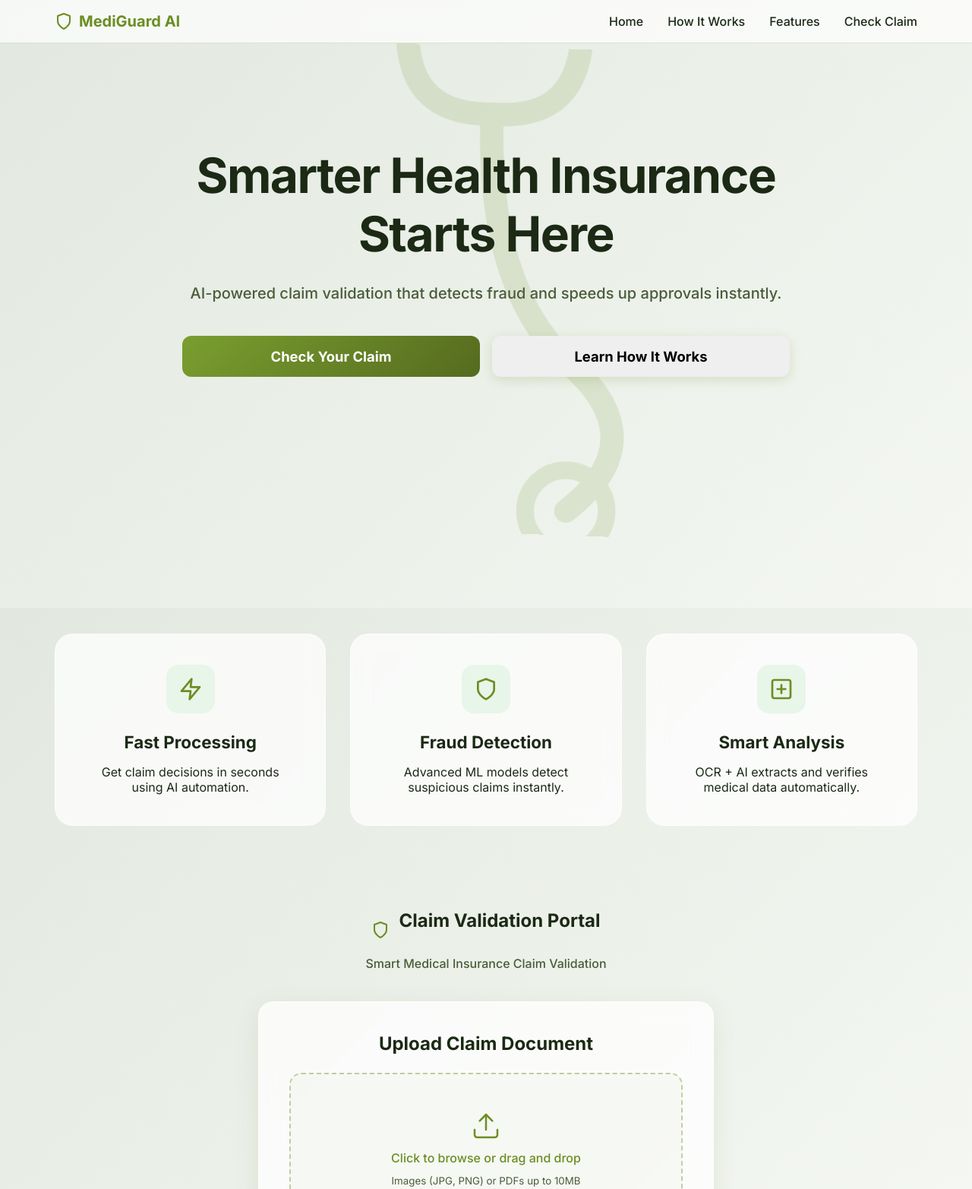
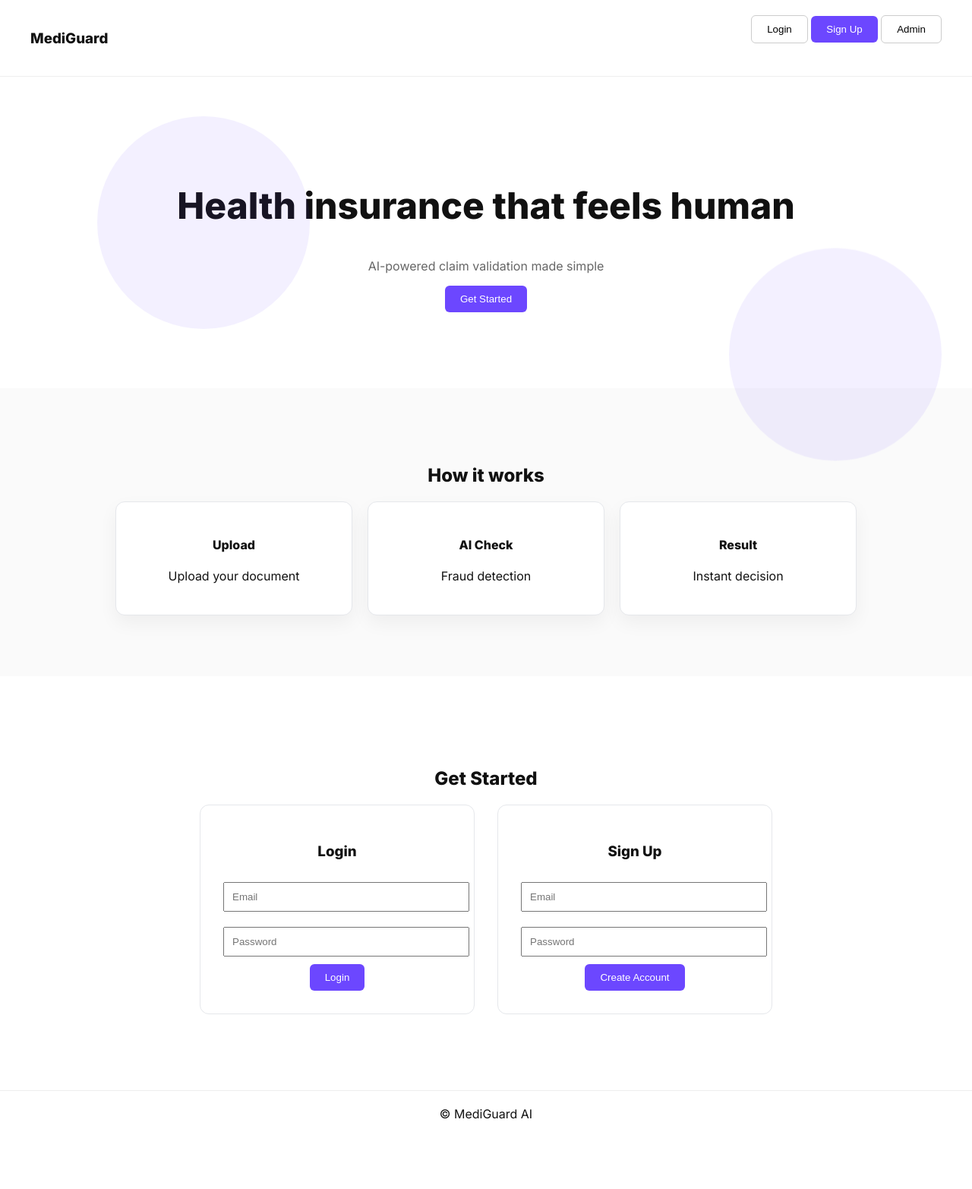
Before and after one commit to Srijan0409/MediGuard-AI, a website: page frontend/index.html in a window 1280 px wide. Shown: the top 1565 px of the page at 76% size. After the commit the page ends 1496 px from the top, so only its background shows below. Drawn offline with nearby package versions, Linux system fonts and the light colour scheme.

Commit message:
Update index.html

```diff
--- a/frontend/index.html
+++ b/frontend/index.html
@@ -3,135 +3,201 @@
 <head>
 <meta charset="UTF-8">
 <meta name="viewport" content="width=device-width, initial-scale=1.0">
-    <title>MediGuard AI - Claim Validation System</title>
-    <link href="https://fonts.googleapis.com/css2?family=Inter:wght@400;500;700&display=swap" rel="stylesheet">
-    <link rel="stylesheet" href="style.css">
+<title>MediGuard AI</title>
+
+<link href="https://fonts.googleapis.com/css2?family=Inter:wght@400;600;800&display=swap" rel="stylesheet">
+
+<style>
+body { margin:0; font-family:Inter; background:#fff; color:#111; scroll-behavior:smooth; }
+
+.navbar {
+  display:flex;
+  justify-content:space-between;
+  padding:20px 40px;
+  border-bottom:1px solid #eee;
+}
+
+.btn {
+  padding:10px 20px;
+  border-radius:6px;
+  border:none;
+  cursor:pointer;
+}
+.primary { background:#6c47ff; color:white; }
+.outline { border:1px solid #ccc; background:white; }
+
+.hero {
+  text-align:center;
+  padding:100px 20px;
+  position:relative;
+}
+
+.hero h1 { font-size:3rem; }
+.hero p { color:#666; }
+
+.bg-circle {
+  position:absolute;
+  width:280px;
+  height:280px;
+  background:rgba(108,71,255,0.08);
+  border-radius:50%;
+  top:20%;
+  left:10%;
+  animation:float 10s infinite;
+}
+
+.bg-circle2 { top:60%; left:75%; animation-delay:3s; }
+
+@keyframes float {
+  0%{transform:translateY(0)}
+  50%{transform:translateY(-30px)}
+  100%{transform:translateY(0)}
+}
+
+.section {
+  padding:80px 20px;
+  background:#fafafa;
+  text-align:center;
+}
+
+.cards {
+  display:flex;
+  gap:20px;
+  justify-content:center;
+  flex-wrap:wrap;
+}
+
+.card {
+  background:#fff;
+  border:1px solid #e5e7eb;
+  border-radius:12px;
+  padding:25px;
+  width:260px;
+  box-shadow:0 10px 25px rgba(0,0,0,0.05);
+}
+
+.auth-section {
+  padding:100px 20px;
+  text-align:center;
+}
+
+.auth-container {
+  display:flex;
+  justify-content:center;
+  gap:30px;
+  flex-wrap:wrap;
+}
+
+.auth-box {
+  background:#fff;
+  border:1px solid #e5e7eb;
+  border-radius:12px;
+  padding:30px;
+  width:300px;
+}
+
+.auth-box input {
+  width:100%;
+  margin:10px 0;
+  padding:10px;
+}
+
+.footer {
+  padding:20px;
+  text-align:center;
+  border-top:1px solid #eee;
+}
+</style>
 </head>
+
 <body>
-    <!-- Background Stethoscope (Animated) -->
-    <div class="bg-steth-wrapper" id="bg-steth">
-        <svg viewBox="0 0 400 400" width="100%" height="100%" preserveAspectRatio="xMidYMid slice" opacity="0.15">
-            <!-- Simplified elegant stethoscope -->
-            <path d="M 200,80 Q 200,200 260,250 T 260,350" stroke="var(--primary-color)" stroke-width="16" fill="none" stroke-linecap="round"/>
-            <circle cx="260" cy="350" r="28" fill="none" stroke="var(--primary-color)" stroke-width="12"/>
-            <path d="M 140,20 C 140,80 180,80 200,80 C 220,80 260,80 260,20" stroke="var(--primary-color)" stroke-width="16" fill="none" stroke-linecap="round"/>
-            <circle cx="140" cy="20" r="12" fill="var(--primary-color)"/>
-            <circle cx="260" cy="20" r="12" fill="var(--primary-color)"/>
-        </svg>
+
+<div class="navbar">
+  <h3>MediGuard</h3>
+  <div>
+    <button class="btn outline" onclick="scrollToAuth()">Login</button>
+    <button class="btn primary" onclick="scrollToAuth()">Sign Up</button>
+    <button class="btn outline" onclick="goAdmin()">Admin</button>
+  </div>
 </div>
 
-    <!-- Glassmorphic Navbar -->
-    <nav class="navbar" id="navbar">
-        <div class="nav-container">
-            <div class="nav-logo">
-                <svg width="24" height="24" viewBox="0 0 24 24" fill="none" stroke="currentColor" stroke-width="2" stroke-linecap="round" stroke-linejoin="round"><path d="M12 22s8-4 8-10V5l-8-3-8 3v7c0 6 8 10 8 10z"></path></svg>
-                <span>MediGuard AI</span>
-            </div>
-            <ul class="nav-links">
-                <li><a href="#hero">Home</a></li>
-                <li><a href="#features">How It Works</a></li>
-                <li><a href="#features">Features</a></li>
-                <li><a href="#app-section">Check Claim</a></li>
-            </ul>
-        </div>
-    </nav>
+<section class="hero">
+  <div class="bg-circle"></div>
+  <div class="bg-circle bg-circle2"></div>
 
-    <!-- Hero Section -->
-    <header class="hero-section" id="hero">
-        <div class="hero-content">
-            <h1 class="hero-h1">Smarter Health Insurance Starts Here</h1>
-            <p class="hero-p">AI-powered claim validation that detects fraud and speeds up approvals instantly.</p>
-            <div class="hero-actions">
-                <button class="btn primary-btn btn-lg highlight-btn" onclick="document.getElementById('app-section').scrollIntoView({behavior: 'smooth'})">Check Your Claim</button>
-                <button class="btn secondary-btn btn-lg" onclick="document.getElementById('features').scrollIntoView({behavior: 'smooth'})">Learn How It Works</button>
-            </div>
-        </div>
-    </header>
+  <h1>Health insurance that feels human</h1>
+  <p>AI-powered claim validation made simple</p>
+  <button class="btn primary" onclick="scrollToAuth()">Get Started</button>
+</section>
 
-    <!-- Feature Strip -->
-    <section class="features-section" id="features">
-        <div class="features-grid">
-            <div class="feature-card">
-                <div class="feature-icon">
-                    <svg width="32" height="32" viewBox="0 0 24 24" fill="none" stroke="currentColor" stroke-width="2" stroke-linecap="round" stroke-linejoin="round"><path d="M13 2L3 14h9l-1 8 10-12h-9l1-8z"/></svg>
-                </div>
-                <h3>Fast Processing</h3>
-                <p>Get claim decisions in seconds using AI automation.</p>
-            </div>
-            <div class="feature-card">
-                <div class="feature-icon">
-                    <svg width="32" height="32" viewBox="0 0 24 24" fill="none" stroke="currentColor" stroke-width="2" stroke-linecap="round" stroke-linejoin="round"><path d="M12 22s8-4 8-10V5l-8-3-8 3v7c0 6 8 10 8 10z"/></svg>
-                </div>
-                <h3>Fraud Detection</h3>
-                <p>Advanced ML models detect suspicious claims instantly.</p>
-            </div>
-            <div class="feature-card">
-                <div class="feature-icon">
-                    <svg width="32" height="32" viewBox="0 0 24 24" fill="none" stroke="currentColor" stroke-width="2" stroke-linecap="round" stroke-linejoin="round"><rect x="3" y="3" width="18" height="18" rx="2" ry="2"/><line x1="12" y1="8" x2="12" y2="16"/><line x1="8" y1="12" x2="16" y2="12"/></svg>
-                </div>
-                <h3>Smart Analysis</h3>
-                <p>OCR + AI extracts and verifies medical data automatically.</p>
-            </div>
+<section class="section">
+  <h2>How it works</h2>
+  <div class="cards">
+    <div class="card"><h4>Upload</h4><p>Upload your document</p></div>
+    <div class="card"><h4>AI Check</h4><p>Fraud detection</p></div>
+    <div class="card"><h4>Result</h4><p>Instant decision</p></div>
   </div>
 </section>
 
-    <!-- Functional App Section -->
-    <section id="app-section" class="app-shell">
-        <div class="app-container">
-            <header class="app-header-internal">
-                <div class="logo">
-                    <svg width="24" height="24" viewBox="0 0 24 24" fill="none" stroke="currentColor" stroke-width="2" stroke-linecap="round" stroke-linejoin="round"><path d="M12 22s8-4 8-10V5l-8-3-8 3v7c0 6 8 10 8 10z"></path></svg>
-                    <h2>Claim Validation Portal</h2>
-                </div>
-                <p>Smart Medical Insurance Claim Validation</p>
-            </header>
-            <main>
-            <div class="upload-card">
-                <h2>Upload Claim Document</h2>
-                <form id="uploadForm">
-                    <div class="file-input-wrapper">
-                        <input type="file" id="claimDocument" name="claimDocument" accept="image/jpeg, image/png, application/pdf" required>
-                        <div class="drop-zone-content">
-                            <svg width="40" height="40" viewBox="0 0 24 24" fill="none" stroke="currentColor" stroke-width="1.5" stroke-linecap="round" stroke-linejoin="round"><path d="M21 15v4a2 2 0 0 1-2 2H5a2 2 0 0 1-2-2v-4"></path><polyline points="17 8 12 3 7 8"></polyline><line x1="12" y1="3" x2="12" y2="15"></line></svg>
-                            <span>Click to browse or drag and drop</span>
-                            <small>Images (JPG, PNG) or PDFs up to 10MB</small>
-                        </div>
-                        <p id="fileNameDisplay" class="file-name"></p>
-                    </div>
-                    <button type="submit" id="checkBtn" class="btn primary-btn">
-                        <span>Check Claim</span>
-                        <div class="spinner hidden"></div>
-                    </button>
-                </form>
+<section class="auth-section" id="auth">
+  <h2>Get Started</h2>
+
+  <div class="auth-container">
+
+    <div class="auth-box">
+      <h3>Login</h3>
+      <input id="loginEmail" placeholder="Email">
+      <input id="loginPass" type="password" placeholder="Password">
+      <button class="btn primary" onclick="login()">Login</button>
     </div>
 
-            <div id="resultCard" class="result-card hidden">
-                <h3>Analysis Result</h3>
-
-                <div class="status-indicator">
-                    <div id="statusIcon" class="icon-circle"></div>
-                    <h2 id="decisionText">Analyzing...</h2>
+    <div class="auth-box">
+      <h3>Sign Up</h3>
+      <input id="signupEmail" placeholder="Email">
+      <input id="signupPass" type="password" placeholder="Password">
+      <button class="btn primary" onclick="signup()">Create Account</button>
     </div>
 
-                <div class="result-details">
-                    <div class="detail-row">
-                        <span>Fraud Probability</span>
-                        <strong id="probText" class="prob-high">--%</strong>
-                    </div>
-                    <div id="reasonContainer" class="detail-row hidden reason-row">
-                        <span>Reason</span>
-                        <p id="reasonText" class="reason-text"></p>
-                    </div>
-                </div>
-            </div>
-        </main>
   </div>
 </section>
 
-    <!-- GSAP Libraries -->
-    <script src="https://cdnjs.cloudflare.com/ajax/libs/gsap/3.12.2/gsap.min.js"></script>
-    <script src="https://cdnjs.cloudflare.com/ajax/libs/gsap/3.12.2/ScrollTrigger.min.js"></script>
-    <!-- App Script -->
-    <script src="script.js"></script>
+<div class="footer">© MediGuard AI</div>
+
+<script>
+
+function scrollToAuth(){
+  document.getElementById("auth").scrollIntoView();
+}
+
+function goAdmin(){
+  window.location.href="dash.html";
+}
+
+function signup(){
+  let email = signupEmail.value;
+  let pass = signupPass.value;
+
+  if(!email || !pass){
+    alert("Fill all fields");
+    return;
+  }
+
+  localStorage.setItem("user", JSON.stringify({email, pass}));
+  alert("Account created");
+}
+
+function login(){
+  let user = JSON.parse(localStorage.getItem("user"));
+
+  if(!user || user.email !== loginEmail.value || user.pass !== loginPass.value){
+    alert("Invalid credentials");
+    return;
+  }
+
+  window.location.href = "user.html";
+}
+
+</script>
+
 </body>
 </html>
```
Lines whose indentation alone changed are shown as unchanged.
